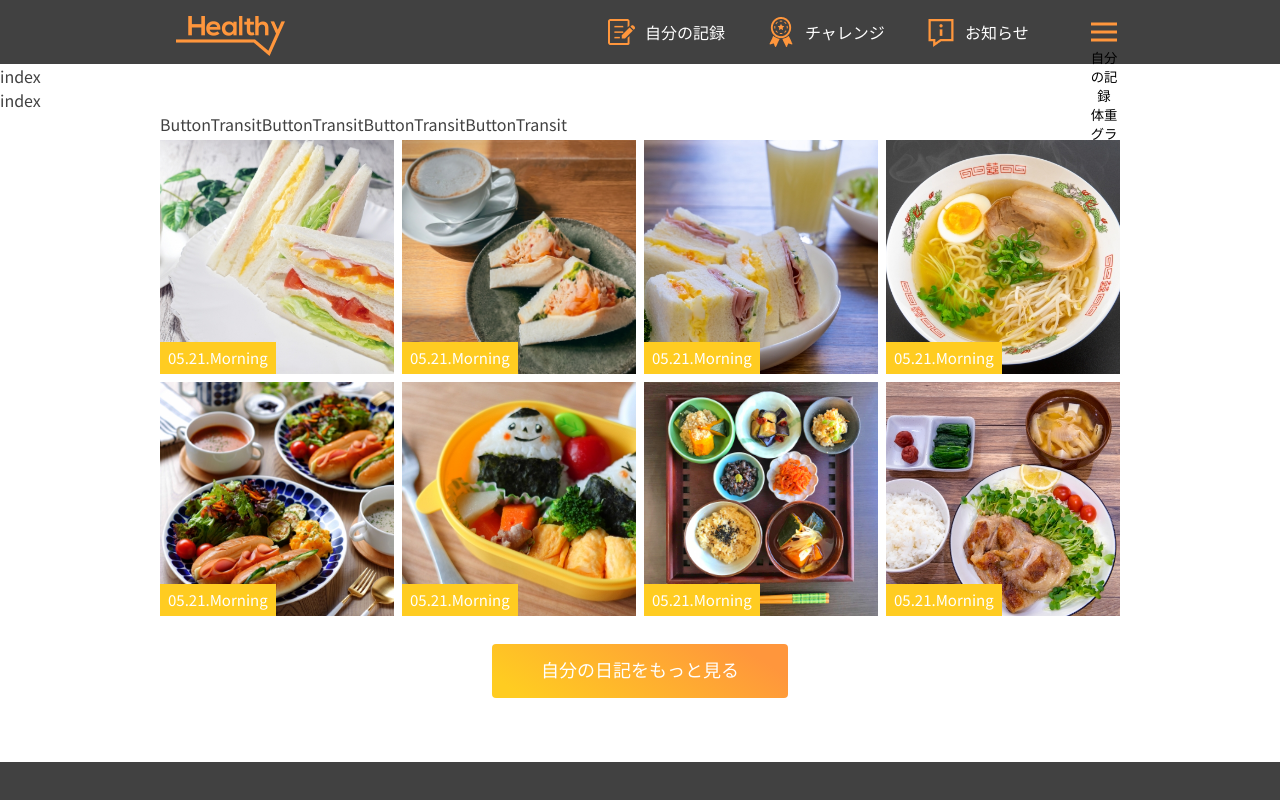
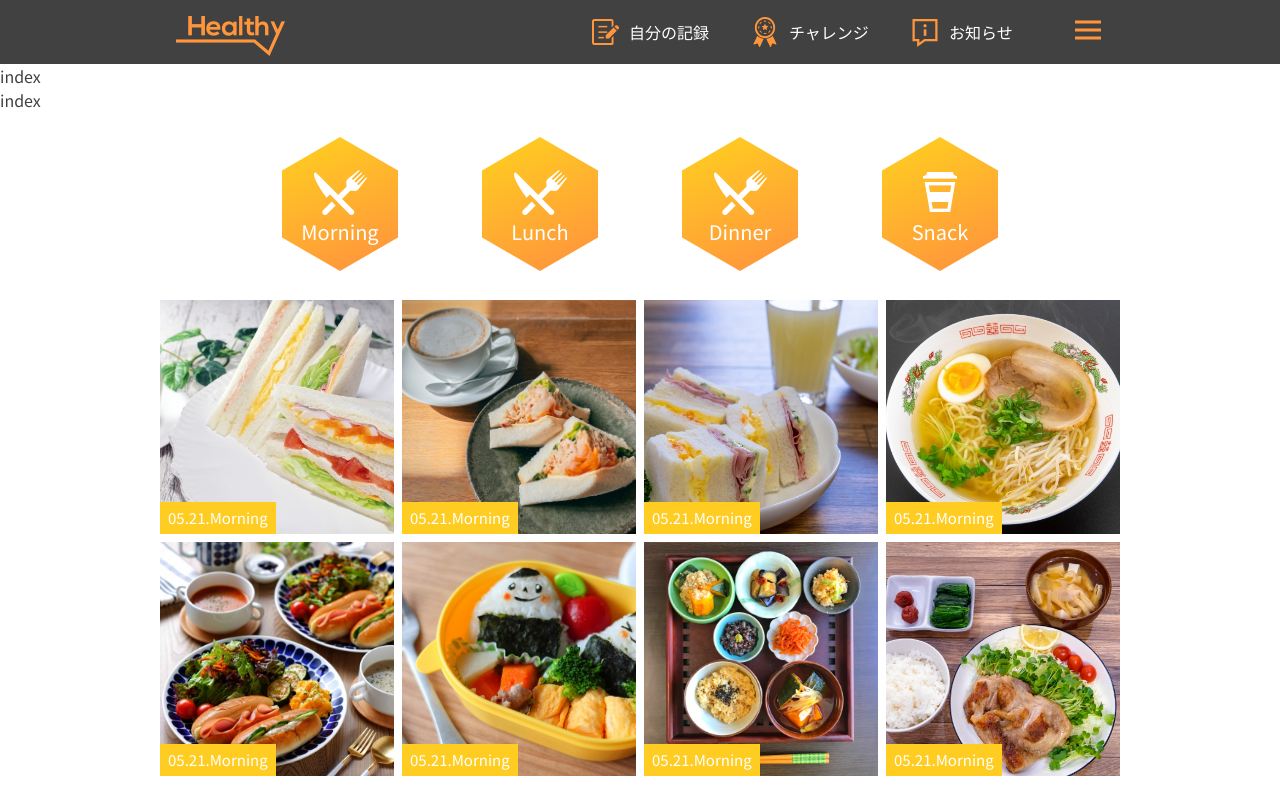
Before and after one commit to luv-frontend/fe-test-en, a Next.js app: page / in a window 1280 px wide. Shown: the top 800 px of the page. Built offline with nearby package versions, Linux system fonts and the light colour scheme.

Commit message:
done home page without graph chart

```diff
--- a/package.json
+++ b/package.json
@@ -13,6 +13,7 @@
     "eslint-config-next": "13.2.3",
     "lodash": "^4.17.21",
     "next": "13.2.3",
+    "polished": "^4.2.2",
     "react": "18.2.0",
     "react-dom": "18.2.0",
     "styled-components": "^5.3.8"
--- a/src/components/ButtonTransit/index.js
+++ b/src/components/ButtonTransit/index.js
@@ -1,5 +1,31 @@
 import React from "react";
+import styled from "styled-components";
 
-export default function ButtonTransit() {
-  return <div>ButtonTransit</div>;
+const ButtonTransitStyled = styled.div`
+  clip-path: polygon(50% 0%, 100% 25%, 100% 75%, 50% 100%, 0 75%, 0 25%);
+  width: 116px;
+  height: 134px;
+  background: ${({ theme }) =>
+    `linear-gradient(155.89deg, ${theme?.colors?.primary["300"]} 8.26%, ${theme?.colors?.primary["400"]} 91.18%)`};
+  display: flex;
+  align-items: center;
+  justify-content: center;
+  flex-direction: column;
+  cursor: pointer;
+
+  span {
+    display: block;
+    font-size: 20px;
+    line-height: 24px;
+    color: ${({ theme }) => theme?.colors?.light};
+  }
+`;
+
+export default function ButtonTransit({ label, icon, ...restProps }) {
+  return (
+    <ButtonTransitStyled {...restProps}>
+      {icon}
+      <span>{label}</span>
+    </ButtonTransitStyled>
+  );
 }
--- a/src/components/Footer/styles.js
+++ b/src/components/Footer/styles.js
@@ -2,12 +2,20 @@ import styled from "styled-components";
 
 export const FooterStyled = styled.footer`
   background-color: ${({ theme }) => theme?.colors?.dark["500"]};
-  display: flex;
   padding: 56px 0;
   margin: 64px 0 0 0;
 
   a {
+    display: block;
     color: ${({ theme }) => theme?.colors?.light};
     margin: 0 45px 0 0;
   }
+
+  @media screen and (min-width: 768px) {
+    display: flex;
+
+    a {
+      display: inline-block;
+    }
+  }
 `;
--- a/src/components/GlobalStyled.js
+++ b/src/components/GlobalStyled.js
@@ -33,8 +33,19 @@ const GlobalStyle = createGlobalStyle`
   }
 
   .container {
+    width: 100%;
     max-width: 960px;
     margin: 0 auto;
+  }
+  /* footer alway visible in the bottom */
+  .wrap-page {
+    display: flex;
+    flex-direction: column;
+    min-height: 100vh;
+
+    main {
+      flex-grow: 1;
+    }
   }
   /* sprite */
   .sprite { background: url('/sprite.png') no-repeat top left; width: 32px; height: 32px;  }
--- a/src/components/Header/index.js
+++ b/src/components/Header/index.js
@@ -1,55 +1,64 @@
 import Link from "next/link";
+import { useToggle } from "@/hooks/useToggle";
 import { HamburgerStyled, HeaderStyled, NavStyled } from "./styles";
 
 export default function Header() {
+  const { isOpen, toggle, ref } = useToggle(false);
+
   return (
     <HeaderStyled>
       <div className="container">
         <div className="inner">
-          <a className="logo">
+          <Link href={"/"} className="logo">
             <img src={"/logo.png"} alt="logo" />
-          </a>
+          </Link>
           <NavStyled>
             <ul>
               <li>
                 <Link href={"#"}>
-                  <div class="sprite icon_memo" /> 自分の記録
+                  <div className="sprite icon_memo" /> 自分の記録
                 </Link>
               </li>
               <li>
                 <Link href={"#"}>
-                  <div class="sprite icon_challenge" /> チャレンジ
+                  <div className="sprite icon_challenge" /> チャレンジ
                 </Link>
               </li>
               <li>
                 <Link href={"#"}>
-                  <div class="sprite icon_info" /> お知らせ
+                  <div className="sprite icon_info" /> お知らせ
                 </Link>
               </li>
             </ul>
           </NavStyled>
           <HamburgerStyled>
-            <div class="sprite icon_menu" />
-            <ul className="draw">
+            <button className="button" onClick={toggle}>
+              <div
+                className={`sprite ${isOpen ? "icon_close" : "icon_menu"}`}
+              />
+            </button>
+            {isOpen && (
+              <ul className="draw" ref={ref}>
                 <li className="draw__item">
-                <Link>自分の記録</Link>
+                  <Link href={"#"}>自分の記録</Link>
                 </li>
                 <li className="draw__item">
-                <Link>体重グラフ</Link>
+                  <Link href={"#"}>体重グラフ</Link>
                 </li>
                 <li className="draw__item">
-                <Link>目標</Link>
+                  <Link href={"#"}>目標</Link>
                 </li>
                 <li className="draw__item">
-                <Link>選択中のコース</Link>
+                  <Link href={"#"}>選択中のコース</Link>
                 </li>
                 <li className="draw__item">
-                <Link>コラム一覧</Link>
+                  <Link href={"#"}>コラム一覧</Link>
                 </li>
                 <li className="draw__item">
-                <Link>設定</Link>
+                  <Link href={"#"}>設定</Link>
                 </li>
               </ul>
+            )}
           </HamburgerStyled>
         </div>
       </div>
--- a/src/components/Header/styles.js
+++ b/src/components/Header/styles.js
@@ -1,4 +1,5 @@
 import styled from "styled-components";
+import { rgba } from "polished";
 
 export const HeaderStyled = styled.header`
   background-color: ${({ theme }) => theme?.colors?.dark["500"]};
@@ -6,6 +7,7 @@ export const HeaderStyled = styled.header`
   .inner {
     display: flex;
     align-items: center;
+    justify-content: space-between;
   }
 
   .logo {
@@ -16,6 +18,7 @@ export const HeaderStyled = styled.header`
 `;
 export const NavStyled = styled.nav`
   flex-grow: 1;
+  display: none;
 
   ul {
     display: flex;
@@ -33,8 +36,17 @@ export const NavStyled = styled.nav`
       margin: 0 8px 0 0;
     }
   }
+
+  @media screen and (min-width: 992px) {
+    display: block;
+  }
 `;
-export const HamburgerStyled = styled.button`
+export const HamburgerStyled = styled.div`
+  position: relative;
+  z-index: 10;
+  padding: 0 16px 0 0;
+
+  .button {
     margin: 0 0 0 19px;
     background: 0;
     padding: 0;
@@ -42,4 +54,31 @@ export const HamburgerStyled = styled.button`
     height: 32px;
     border: 0;
     cursor: pointer;
+  }
+
+  .draw {
+    width: 280px;
+    background-color: ${({ theme }) => theme?.colors?.gray};
+    position: absolute;
+    z-index: 1;
+    right: 0;
+    top: 33px;
+
+    li {
+      border-bottom: 1px solid
+        ${({ theme }) => rgba(theme?.colors?.dark["600"], 0.25)};
+      border-top: 1px solid ${({ theme }) => rgba(theme?.colors?.light, 0.15)};
+
+      &:first-child {
+        border-top: 0;
+      }
+    }
+
+    a {
+      padding: 23px 0 23px 32px;
+      display: block;
+      text-align: left;
+      color: ${({ theme }) => theme?.colors?.light};
+    }
+  }
 `;
--- /dev/null
+++ b/src/components/Loader/index.js
@@ -0,0 +1,121 @@
+import React from "react";
+import styled, { keyframes } from "styled-components";
+
+const spinnerBulqg1 = keyframes`
+    0% {
+      clip-path: polygon(50% 50%, 0 0, 50% 0%, 50% 0%, 50% 0%, 50% 0%, 50% 0%);
+    }
+
+    12.5% {
+      clip-path: polygon(
+        50% 50%,
+        0 0,
+        50% 0%,
+        100% 0%,
+        100% 0%,
+        100% 0%,
+        100% 0%
+      );
+    }
+
+    25% {
+      clip-path: polygon(
+        50% 50%,
+        0 0,
+        50% 0%,
+        100% 0%,
+        100% 100%,
+        100% 100%,
+        100% 100%
+      );
+    }
+
+    50% {
+      clip-path: polygon(
+        50% 50%,
+        0 0,
+        50% 0%,
+        100% 0%,
+        100% 100%,
+        50% 100%,
+        0% 100%
+      );
+    }
+
+    62.5% {
+      clip-path: polygon(
+        50% 50%,
+        100% 0,
+        100% 0%,
+        100% 0%,
+        100% 100%,
+        50% 100%,
+        0% 100%
+      );
+    }
+
+    75% {
+      clip-path: polygon(
+        50% 50%,
+        100% 100%,
+        100% 100%,
+        100% 100%,
+        100% 100%,
+        50% 100%,
+        0% 100%
+      );
+    }
+
+    100% {
+      clip-path: polygon(
+        50% 50%,
+        50% 100%,
+        50% 100%,
+        50% 100%,
+        50% 100%,
+        50% 100%,
+        0% 100%
+      );
+    }
+`;
+
+const spinnerOaa3wk = keyframes`
+    0% {
+      transform: scaleY(1) rotate(0deg);
+    }
+
+    49.99% {
+      transform: scaleY(1) rotate(135deg);
+    }
+
+    50% {
+      transform: scaleY(-1) rotate(0deg);
+    }
+
+    100% {
+      transform: scaleY(-1) rotate(-135deg);
+    }
+`;
+
+const LoaderStyled = styled.div`
+  padding: 24px 0;
+  display: flex;
+  justify-content: center;
+
+  .spinner {
+    width: 56px;
+    height: 56px;
+    border-radius: 50%;
+    border: 9px solid ${({ theme }) => theme?.colors?.primary["300"]};
+    animation: ${spinnerBulqg1} 0.8s infinite linear alternate,
+      ${spinnerOaa3wk} 1.6s infinite linear;
+  }
+`;
+
+export default function Loader() {
+  return (
+    <LoaderStyled>
+      <div class="spinner"></div>
+    </LoaderStyled>
+  );
+}
--- /dev/null
+++ b/src/hooks/useToggle.js
@@ -0,0 +1,26 @@
+import { useState, useEffect, useRef } from "react";
+
+export function useToggle(initialState = false) {
+  const [isOpen, setIsOpen] = useState(initialState);
+  const ref = useRef();
+
+  const handleClickOutside = (event) => {
+    if (ref.current && !ref.current.contains(event.target)) {
+      setIsOpen(false);
+    }
+  };
+
+  useEffect(() => {
+    document.addEventListener("mousedown", handleClickOutside);
+
+    return () => {
+      document.removeEventListener("mousedown", handleClickOutside);
+    };
+  }, []);
+
+  const toggle = () => {
+    setIsOpen((prev) => !prev);
+  };
+
+  return { isOpen, toggle, ref };
+}
--- a/src/pages/_app.js
+++ b/src/pages/_app.js
@@ -25,11 +25,13 @@ export default function App({ Component, pageProps }) {
     <>
       <ThemeProvider theme={theme}>
         <GlobalStyled />
-        <Header />
-        <main>
-          <Component {...pageProps} />
-        </main>
-        <Footer />
+        <div className="wrap-page">
+          <Header />
+          <main>
+            <Component {...pageProps} />
+          </main>
+          <Footer />
+        </div>
       </ThemeProvider>
     </>
   );
--- a/src/pages/api/food-type.js
+++ b/src/pages/api/food-type.js
@@ -2,25 +2,25 @@ const MOCK_FILTER_ITEMS = [
   {
     id: "1",
     label: "Morning",
-    icon: "",
+    icon: "knife",
     value: "morning",
   },
   {
     id: "2",
     label: "Lunch",
-    icon: "",
+    icon: "knife",
     value: "lunch",
   },
   {
     id: "3",
     label: "Dinner",
-    icon: "",
+    icon: "knife",
     value: "dinner",
   },
   {
     id: "4",
     label: "Snack",
-    icon: "",
+    icon: "cub",
     value: "snack",
   },
 ];
--- a/src/pages/index.js
+++ b/src/pages/index.js
@@ -9,10 +9,18 @@ import { useState } from "react";
 import FoodItem from "@/components/FoodItem";
 import styled from "styled-components";
 import Button from "@/components/Button";
+import Loader from "@/components/Loader";
 
 const SectionFoodStyled = styled.section`
   .filter {
     display: flex;
+    overflow-x: auto;
+    -webkit-overflow-scrolling: touch;
+    margin: 25px 0;
+
+    li {
+      margin: 0 10px;
+    }
   }
 
   .items {
@@ -22,13 +30,28 @@ const SectionFoodStyled = styled.section`
   }
 
   .item {
-    flex-basis: 25%;
+    flex-basis: 50%;
     padding: 4px;
   }
 
   .wrap-button {
     text-align: center;
     margin: 24px 0 0;
+  }
+
+  @media screen and (min-width: 768px) {
+    .filter {
+      overflow-x: hidden;
+      justify-content: center;
+
+      li {
+        margin: 0 42px;
+      }
+    }
+
+    .item {
+      flex-basis: 25%;
+    }
   }
 `;
 
@@ -69,17 +92,30 @@ export default function Home() {
         <BodyWeightBodyFatPercentage />
       </section>
       <SectionFoodStyled className="container">
-        {isLoadingFilter ? null : (
+        {isLoadingFilter && <Loader />}
+        {dataFilter && (
           <ul className="filter">
             {map(dataFilter, ({ id, label, icon, value }) => (
               <li key={id} onClick={handleFilter(value)}>
-                <ButtonTransit label={label} icon={icon} />
+                <ButtonTransit
+                  icon={
+                    <div
+                      class={`sprite ${
+                        icon === "knife" ? "icon_knife" : "icon_cup"
+                      }`}
+                    />
+                  }
+                  label={label}
+                />
               </li>
             ))}
           </ul>
         )}
-        {isLoadingFood && <div>Loading...</div>}
-        {dataFood && (
+        {isLoadingFood ? (
+          <Loader />
+        ) : (
+          <>
+            {dataFood.length && (
               <ul className="items">
                 {map(dataFood, ({ id, label, thumbnail }) => (
                   <li key={id} className="item">
@@ -95,6 +131,8 @@ export default function Home() {
                 </Button>
               </div>
             )}
+          </>
+        )}
       </SectionFoodStyled>
     </>
   );
```
Also changed, not shown: 1 other file (tests, documents, lock files or other folders). Lines whose indentation alone changed are shown as unchanged.
